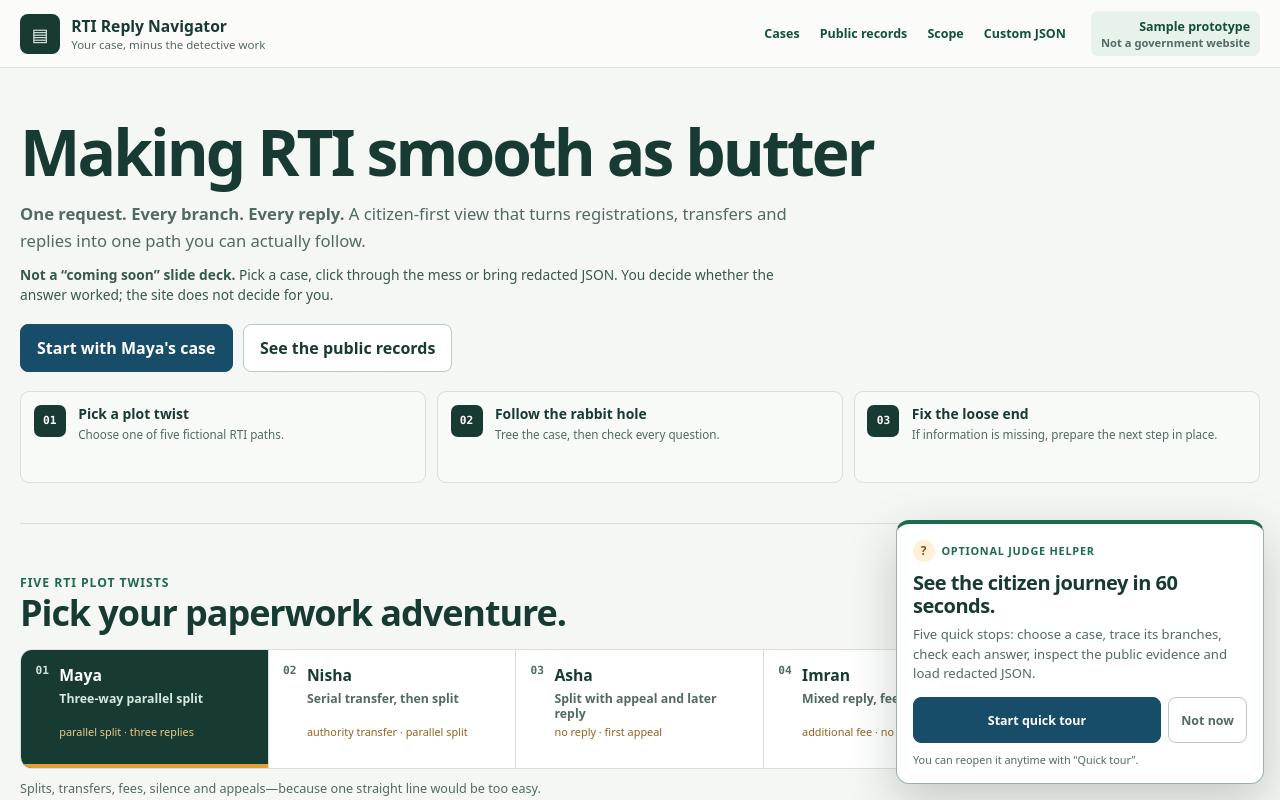
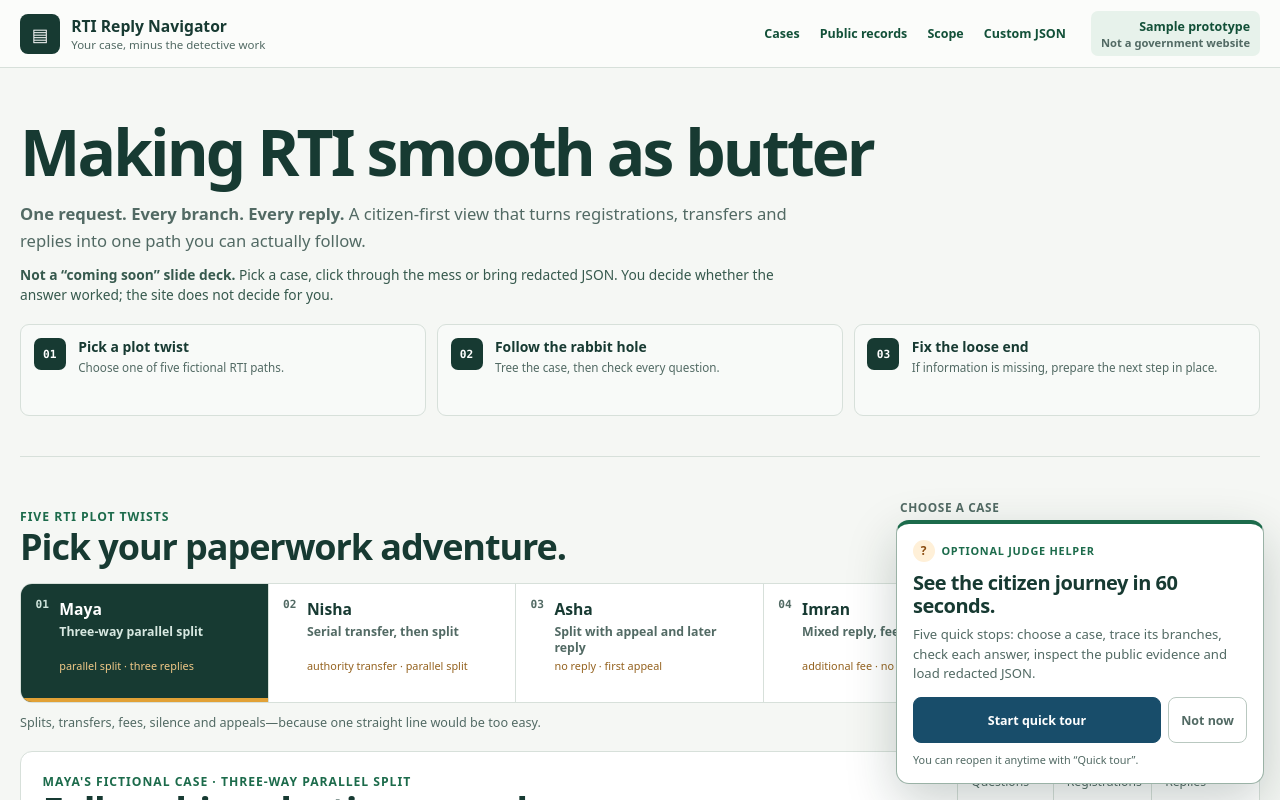
Before and after one commit to harshith0518/RTI-reply-map---Varun-Mayya, a Next.js app: page / in a window 1280 px wide. Shown: the top 800 px of the page. Built offline with nearby package versions, Linux system fonts and the light colour scheme.

Commit message:
style: simplify the opening section

```diff
--- a/app/components/workspace/ReplyMapApp.tsx
+++ b/app/components/workspace/ReplyMapApp.tsx
@@ -84,10 +84,6 @@ export function ReplyMapApp() {
             <h1 id="product-title">Making RTI smooth as butter</h1>
             <p><strong>One request. Every branch. Every reply.</strong> A citizen-first view that turns registrations, transfers and replies into one path you can actually follow.</p>
             <p className="prototype-line"><strong>Not a “coming soon” slide deck.</strong> Pick a case, click through the mess or bring redacted JSON. You decide whether the answer worked; the site does not decide for you.</p>
-            <div className="hero-actions">
-              <a className="primary-button" href="#examples">Start with Maya&apos;s case</a>
-              <a className="secondary-button" href="#why-this-exists">See the public records</a>
-            </div>
           </div>
 
           <nav className="review-paths" aria-label="Review this solution in three steps">
--- a/app/workspace.css
+++ b/app/workspace.css
@@ -21,8 +21,6 @@
 .product-intro h1 { max-width: 900px; font-size: clamp(2.25rem, 5vw, 4.4rem); }
 .product-intro > div > h1 + p { max-width: 780px; margin: 1rem 0 0; color: var(--muted); font-size: 1.04rem; line-height: 1.6; }
 .prototype-line { max-width: 780px; margin: .65rem 0 0; color: #36594d; font-size: .86rem; line-height: 1.5; }
-.hero-actions { display: flex; flex-wrap: wrap; gap: .65rem; margin-top: 1.15rem; }
-.hero-actions a { text-decoration: none; }
 .trust-note { display: grid; grid-template-columns: auto minmax(0, 1fr); align-items: center; gap: .45rem 1rem; margin: 2.6rem 0 .8rem; border-top: 1px solid var(--line-strong); border-bottom: 1px solid var(--line); padding: .85rem .1rem; }
 .trust-note strong { color: var(--ink); font-size: .8rem; }
 .trust-note p { margin: 0; color: var(--muted); font-size: .8rem; line-height: 1.5; }
```
